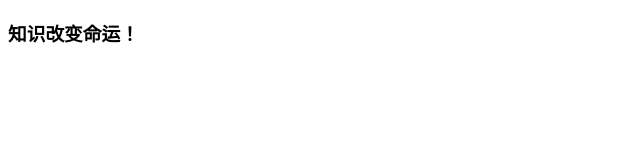
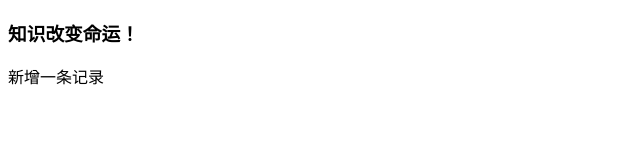
Before and after one commit to lizan1267/Git_69_2, a plain HTML site: page index.html in a window 1280 px wide. Shown: the whole page, without its empty margins (0-640 px from the left). Drawn offline with Linux system fonts and the light colour scheme.

Commit message:
update index.html p

```diff
--- a/index.html
+++ b/index.html
@@ -10,5 +10,6 @@
 </head>
 <body>
     <h3>知识改变命运！</h3>
+    <p>新增一条记录</p>
 </body>
 </html>
```
